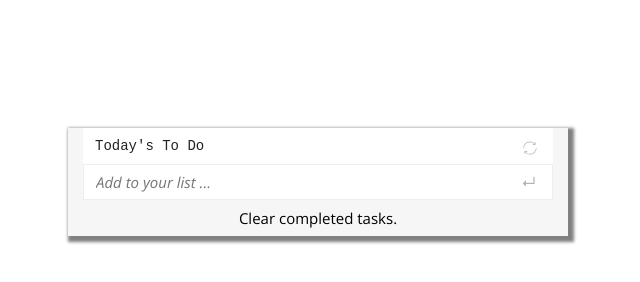
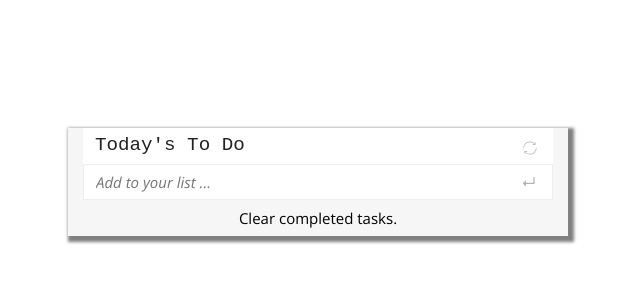
Before and after one commit to elisha2kyakpo1/MyTodo-App, a website built with webpack: page src/index.html in a window 1280 px wide. Shown: the full height of the page, 322-962 px from the left. Built offline with nearby package versions, Linux system fonts and the light colour scheme.

Commit message:
Increase font size on title

```diff
--- a/src/style.css
+++ b/src/style.css
@@ -40,7 +40,7 @@ button {
   text-align: start;
   font-family: monospace;
   padding-left: 12px;
-  font-size: 14px;
+  font-size: 1.2rem;
   grid-row-start: 1;
   margin: unset;
 }
@@ -93,7 +93,6 @@ li {
 .description {
   font-family: monospace;
   font-weight: 200;
-  font-size: 12px;
   letter-spacing: 1px;
   border: unset;
   background: transparent;
```
